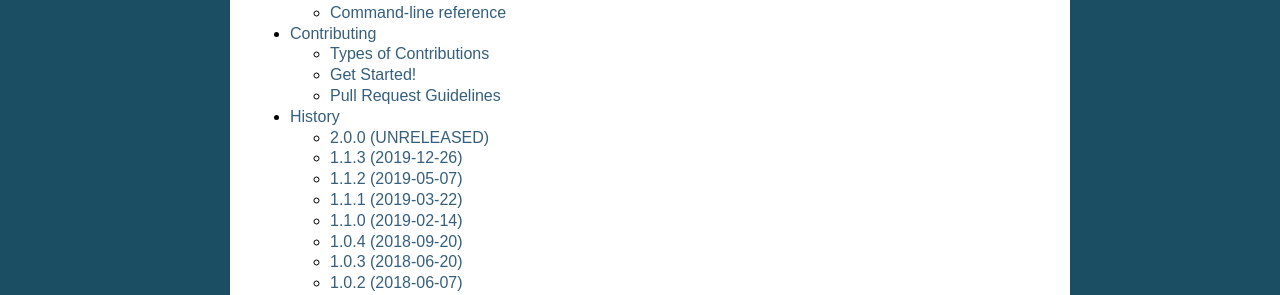
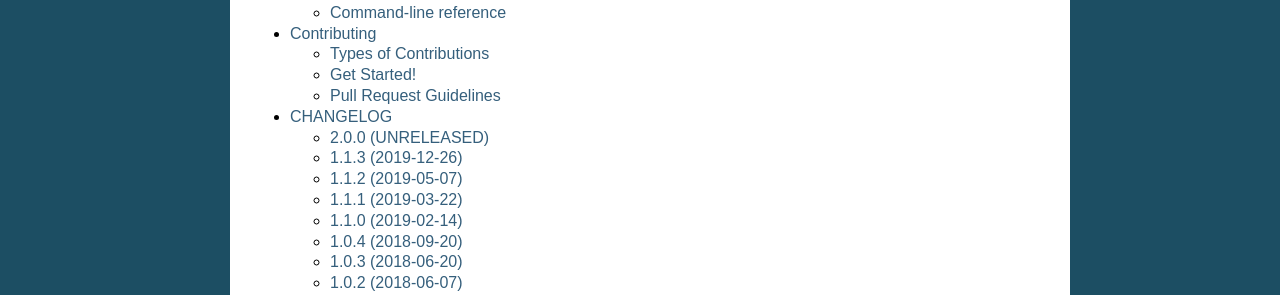
Before and after one commit to ESSS/conda-devenv, a Sphinx documentation site: the page built from docs/index.rst, in a window 1280 px wide. Shown: the part 1151-1446 px from the top of the page. Built offline with Sphinx 7.4.7, drawn with Linux system fonts in a browser that asks for light colours; the version number could not be read and is left out.

Commit message:
Rename HISTORY to CHANGELOG
We use CHANGELOG more often in our projects

```diff
--- a/HISTORY.rst
+++ b/CHANGELOG.rst
@@ -1,6 +1,6 @@
-=======
-History
-=======
+=========
+CHANGELOG
+=========
 
 2.0.0 (UNRELEASED)
 ------------------
--- a/README.rst
+++ b/README.rst
@@ -92,4 +92,5 @@
 
 License
 -------
+
 Free software: MIT license
--- /dev/null
+++ b/docs/changelog.rst
@@ -0,0 +1 @@
+.. include:: ../CHANGELOG.rst
--- a/docs/history.rst
+++ /dev/null
@@ -1 +0,0 @@
-.. include:: ../HISTORY.rst
--- a/docs/index.rst
+++ b/docs/index.rst
@@ -62,7 +62,7 @@
    installation
    usage
    contributing
-   history
+   changelog
 
 Indices and tables
 ==================
```
Also changed, not shown: setup.py (+3 -4 lines).
